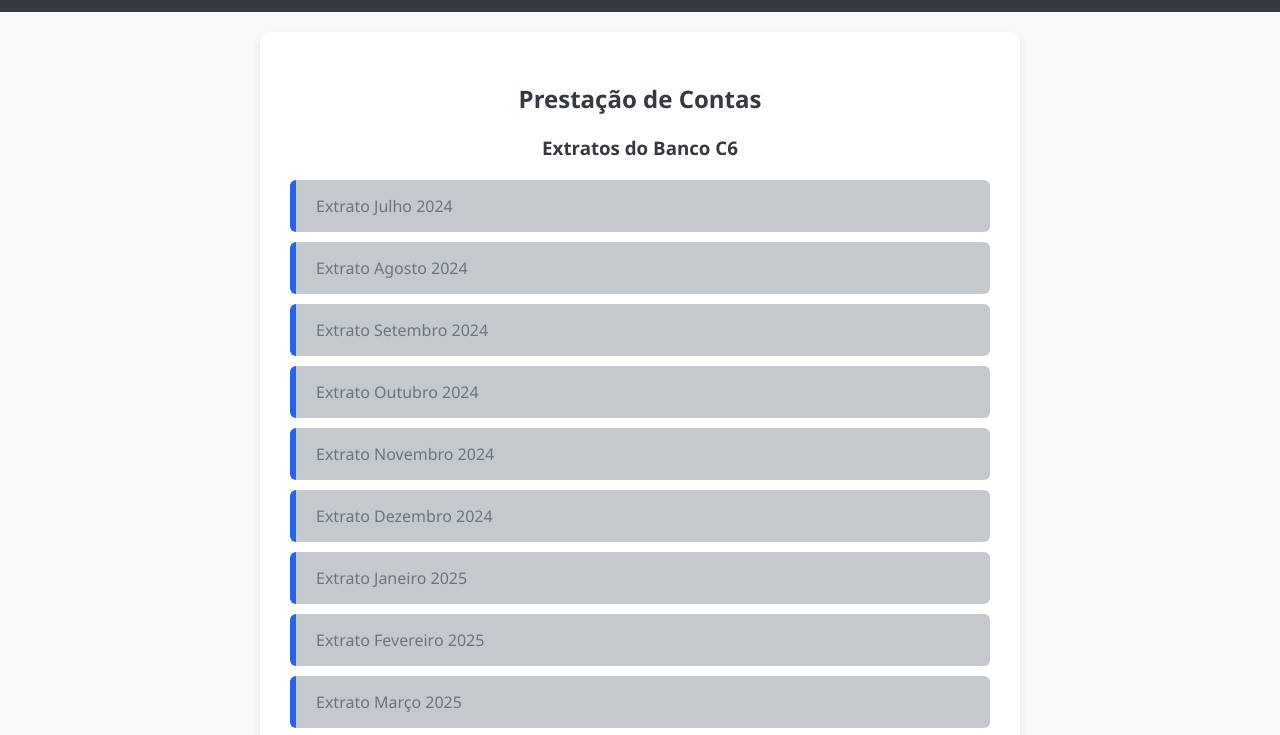
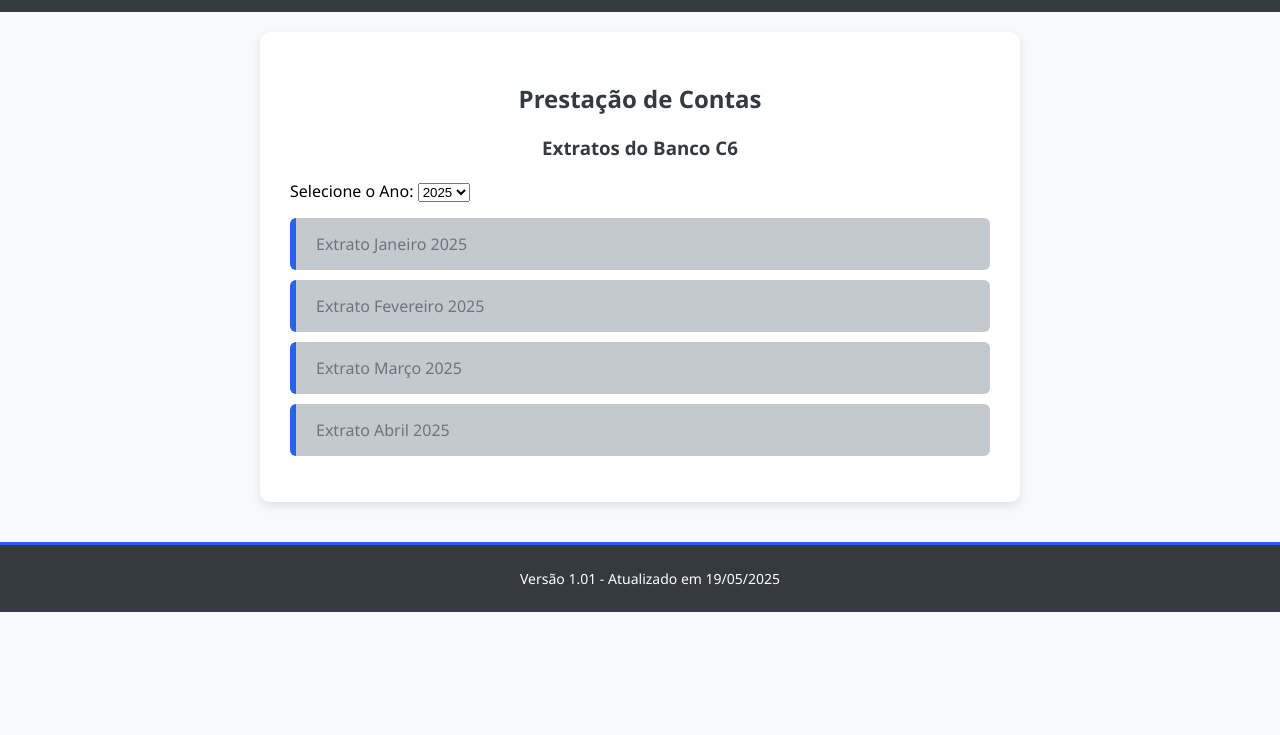
Before and after one commit to RCBonna/vivara, a website: page extratos.html in a window 1280 px wide. Shown: the part 61-796 px from the top of the page. Drawn offline with Linux system fonts and the light colour scheme.

Commit message:
Ajustes em extratos

```diff
--- a/extratos.html
+++ b/extratos.html
@@ -13,93 +13,77 @@
     <div class="container">
         <h2>Prestação de Contas</h2>
         <h3>Extratos do Banco C6</h3>
+
+        <label for="ano-select">Selecione o Ano:</label>
+        <select id="ano-select">
+            <option value="2024">2024</option>
+            <option value="2025">2025</option>
+            <option value="2026">2026</option>
+        </select>
+
+        <div id="extratos-container">
             <ul class="extratos">
-        <li>
-          <a href="./extratos/2024_07_c6a.pdf" target="_blank"
-            >Extrato Julho 2024</a
-          >
-        </li>
-        <li>
-          <a href="./extratos/2024_08_c6a.pdf" target="_blank"
-            >Extrato Agosto 2024</a
-          >
-        </li>
-        <li>
-          <a href="./extratos/2024_09_c6a.pdf" target="_blank"
-            >Extrato Setembro 2024</a
-          >
-        </li>
-        <li>
-          <a href="./extratos/2024_10_c6a.pdf" target="_blank"
-            >Extrato Outubro 2024</a
-          >
-        </li>
-        <li>
-          <a href="./extratos/2024_11_c6a.pdf" target="_blank"
-            >Extrato Novembro 2024</a
-          >
-        </li>
-        <li>
-          <a href="./extratos/2024_12_c6a.pdf" target="_blank"
-            >Extrato Dezembro 2024</a
-          >
-        </li>
-        <li>
-          <a href="./extratos/2025_01_c6a.pdf" target="_blank"
-            >Extrato Janeiro 2025</a
-          >
-        </li>
-        <li>
-          <a href="./extratos/2025_02_c6a.pdf" target="_blank"
-            >Extrato Fevereiro 2025</a
-          >
-        </li>
-        <li>
-          <a href="./extratos/2025_03_c6a.pdf" target="_blank"
-            >Extrato Março 2025</a
-          >
-        </li>
-        <li>
-          <a href="./extratos/2025_04_c6a.pdf" target="_blank"
-            >Extrato Abril 2025</a
-          >
-        </li>
                 </ul>
         </div>
+    </div>
     <script>
-      (function () {
-        function c() {
-          var b = a.contentDocument || a.contentWindow.document;
-          if (b) {
-            var d = b.createElement("script");
-            d.innerHTML =
-              "window.__CF$cv$params={r:'93055da3da7aed32',t:'MTc0NDY1NjM4NC4wMDAwMDA='};var a=document.createElement('script');a.nonce='';a.src='/cdn-cgi/challenge-platform/scripts/jsd/main.js';document.getElementsByTagName('head')[0].appendChild(a);";
-            b.getElementsByTagName("head")[0].appendChild(d);
+        const anoSelect = document.getElementById('ano-select');
+        const extratosContainer = document.getElementById('extratos-container');
+        const extratos = {
+            '2024': [
+                { mes: 'Julho', arquivo: '2024_07_c6a.pdf' },
+                { mes: 'Agosto', arquivo: '2024_08_c6a.pdf' },
+                { mes: 'Setembro', arquivo: '2024_09_c6a.pdf' },
+                { mes: 'Outubro', arquivo: '2024_10_c6a.pdf' },
+                { mes: 'Novembro', arquivo: '2024_11_c6a.pdf' },
+                { mes: 'Dezembro', arquivo: '2024_12_c6a.pdf' }
+            ],
+            '2025': [
+                { mes: 'Janeiro', arquivo: '2025_01_c6a.pdf' },
+                { mes: 'Fevereiro', arquivo: '2025_02_c6a.pdf' },
+                { mes: 'Março', arquivo: '2025_03_c6a.pdf' },
+                { mes: 'Abril', arquivo: '2025_04_c6a.pdf' }
+            ],
+            '2026': [] // Adicione os meses de 2026 aqui, se houver
+        };
+
+        function atualizarExtratos(ano) {
+            extratosContainer.innerHTML = ''; // Limpa os extratos anteriores
+            const ul = document.createElement('ul');
+            ul.classList.add('extratos');
+
+            if (extratos[ano] && extratos[ano].length > 0) {
+                extratos[ano].forEach(extrato => {
+                    const li = document.createElement('li');
+                    const a = document.createElement('a');
+                    a.href = `./extratos/${extrato.arquivo}`;
+                    a.textContent = `Extrato ${extrato.mes} ${ano}`;
+                    a.target = '_blank';
+                    li.appendChild(a);
+                    ul.appendChild(li);
+                });
+            } else {
+                const li = document.createElement('li');
+                li.textContent = `Nenhum extrato disponível para ${ano}.`;
+                ul.appendChild(li);
             }
+
+            extratosContainer.appendChild(ul);
         }
-        if (document.body) {
-          var a = document.createElement("iframe");
-          a.height = 1;
-          a.width = 1;
-          a.style.position = "absolute";
-          a.style.top = 0;
-          a.style.left = 0;
-          a.style.border = "none";
-          a.style.visibility = "hidden";
-          document.body.appendChild(a);
-          if ("loading" !== document.readyState) c();
-          else if (window.addEventListener)
-            document.addEventListener("DOMContentLoaded", c);
-          else {
-            var e = document.onreadystatechange || function () {};
-            document.onreadystatechange = function (b) {
-              e(b);
-              "loading" !== document.readyState &&
-                ((document.onreadystatechange = e), c());
-            };
+
+        // Define o ano atual como selecionado por padrão
+        const anoAtual = new Date().getFullYear().toString();
+        if (extratos.hasOwnProperty(anoAtual)) {
+            anoSelect.value = anoAtual;
+            atualizarExtratos(anoAtual);
+        } else {
+             atualizarExtratos(anoSelect.value);
         }
-        }
-      })();
+
+        anoSelect.addEventListener('change', (event) => {
+            const anoSelecionado = event.target.value;
+            atualizarExtratos(anoSelecionado);
+        });
     </script>
     <script src="footer.js"></script>
 </body>
```
Also changed, not shown: extratos-old.html (added, +106 -0 lines). Lines whose indentation alone changed are shown as unchanged.
